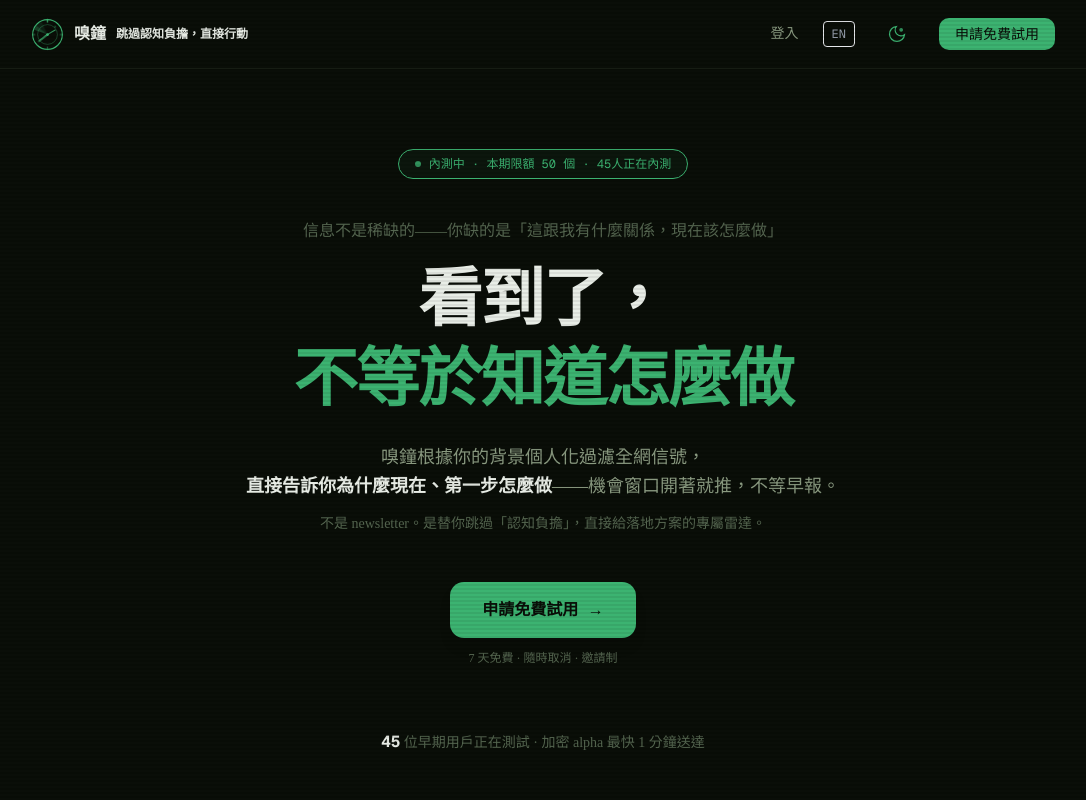
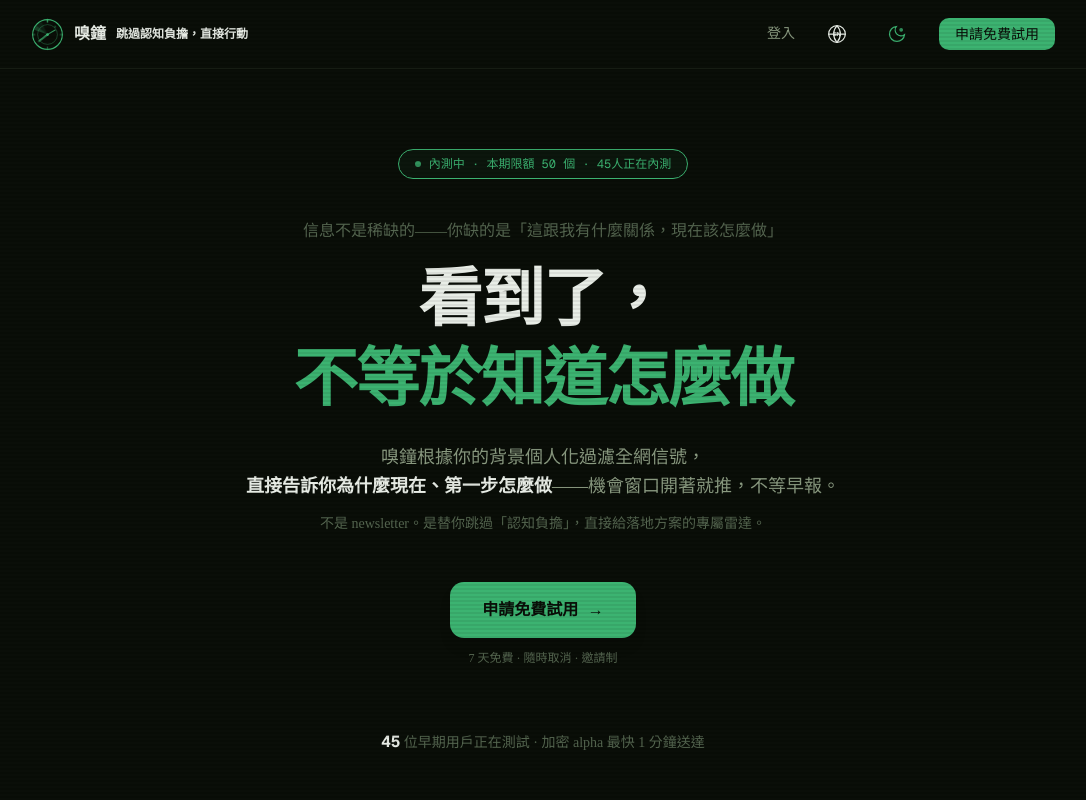
Before and after one commit to benjaminyanjd/flywheel-web, a Next.js app: page / in a window 1280 px wide. Shown: the top 800 px of the page, without its empty margins (97-1183 px from the left). Built offline with nearby package versions, Linux system fonts and the light colour scheme; no server answers; the database is empty.

Commit message:
feat: lang toggle icon style matching theme toggle

```diff
--- a/components/lang-toggle.tsx
+++ b/components/lang-toggle.tsx
@@ -3,14 +3,44 @@
 import { useLang } from "@/lib/lang";
 import { track } from "@/lib/analytics";
 
+function LangIcon({ size = 20, lang }: { size?: number; lang: string }) {
+  return (
+    <svg width={size} height={size} viewBox="0 0 24 24" fill="none" stroke="currentColor" strokeWidth="1.5" strokeLinecap="round" strokeLinejoin="round">
+      {/* Globe */}
+      <circle cx="12" cy="12" r="10" />
+      <path d="M2 12h20" />
+      <path d="M12 2a15.3 15.3 0 014 10 15.3 15.3 0 01-4 10 15.3 15.3 0 01-4-10 15.3 15.3 0 014-10z" />
+      {/* Language label */}
+      <text
+        x="12"
+        y="12.5"
+        textAnchor="middle"
+        dominantBaseline="central"
+        fill="currentColor"
+        stroke="none"
+        fontSize="7"
+        fontWeight="700"
+        fontFamily="sans-serif"
+      >
+        {lang === "zh" ? "EN" : "中"}
+      </text>
+    </svg>
+  );
+}
+
 export function LangToggle({ className }: { className?: string }) {
   const [lang, setLang] = useLang();
   return (
     <button
-      onClick={() => { const newLang = lang === "zh" ? "en" : "zh"; track("lang_toggle", { to: newLang }); setLang(newLang) }}
-      className={`text-xs font-mono text-gray-400 hover:text-gray-600 transition-colors px-2 py-1 rounded border border-gray-200 hover:border-gray-400 ${className ?? ""}`}
+      onClick={() => {
+        const newLang = lang === "zh" ? "en" : "zh";
+        track("lang_toggle", { to: newLang });
+        setLang(newLang);
+      }}
+      className={`p-2 hover:bg-[var(--bg-card)] rounded-lg transition-colors ${className ?? ""}`}
+      title={lang === "zh" ? "Switch to English" : "切換為中文"}
     >
-      {lang === "zh" ? "EN" : "中"}
+      <LangIcon size={20} lang={lang} />
     </button>
   );
 }
```
